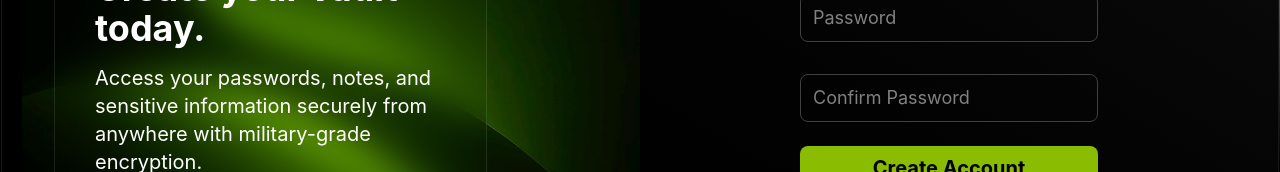
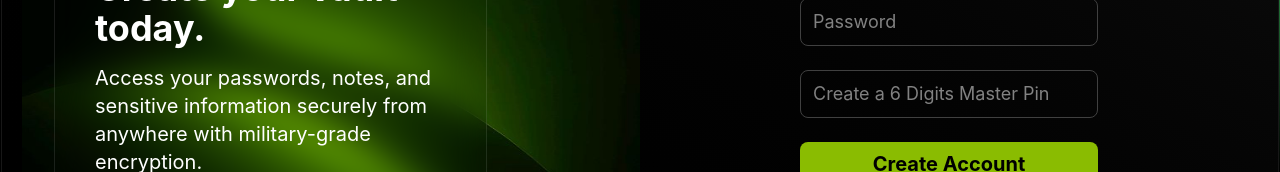
Before and after one commit to KaifSoomro/BlackVault, a React app in the folder frontend/: page /signup in a window 1280 px wide. Shown: the part 571-743 px from the top of the page. Built offline with nearby package versions, Linux system fonts and the light colour scheme; the HTML template or start-up script is replaced by a standard one.

Commit message:
Some Changes in SignUp

```diff
--- a/frontend/src/pages/SignUp.jsx
+++ b/frontend/src/pages/SignUp.jsx
@@ -12,7 +12,7 @@ const SignUp = () => {
     userName: "",
     email: "",
     password: "",
-    confirmPassword: "",
+    masterPin: "",
   });
 
   const handleFormData = (e) => {
@@ -63,7 +63,7 @@ const SignUp = () => {
       userName: "",
       email: "",
       password: "",
-      confirmPassword: ""
+      masterPin: ""
     })
   }
   return (
@@ -149,11 +149,11 @@ const SignUp = () => {
 
                   <input
                     type="password"
-                    placeholder="Confirm Password"
-                    name="confirmPassword"
-                    value={formData.confirmPassword}
+                    placeholder="Create a 6 Digits Master Pin"
+                    name="masterPin"
+                    value={formData.masterPin}
                     onChange={handleFormData}
-                    className="w-full mt-5 md:mt-8 h-12 ps-3 border border-neutral-700 rounded-lg outline-none focus:border-lime-600 bg-transparent transition-all ease-in-out duration-200"
+                    className="w-full mt-6 h-12 ps-3 border border-neutral-700 rounded-lg outline-none focus:border-lime-600 bg-transparent transition-all ease-in-out duration-200"
                   />
 
                   <button type="submit" className="w-full mt-6 py-2 md:py-2 text-black rounded-lg text-lg md:text-xl transition-all duration-200 ease-out bg-[#8abc01] hover:shadow-[0_0_20px_rgba(126,217,86,0.5)] hover:scale-102 font-bold text-center">
```
Also changed, not shown: 1 other file (tests, documents, lock files or other folders).
